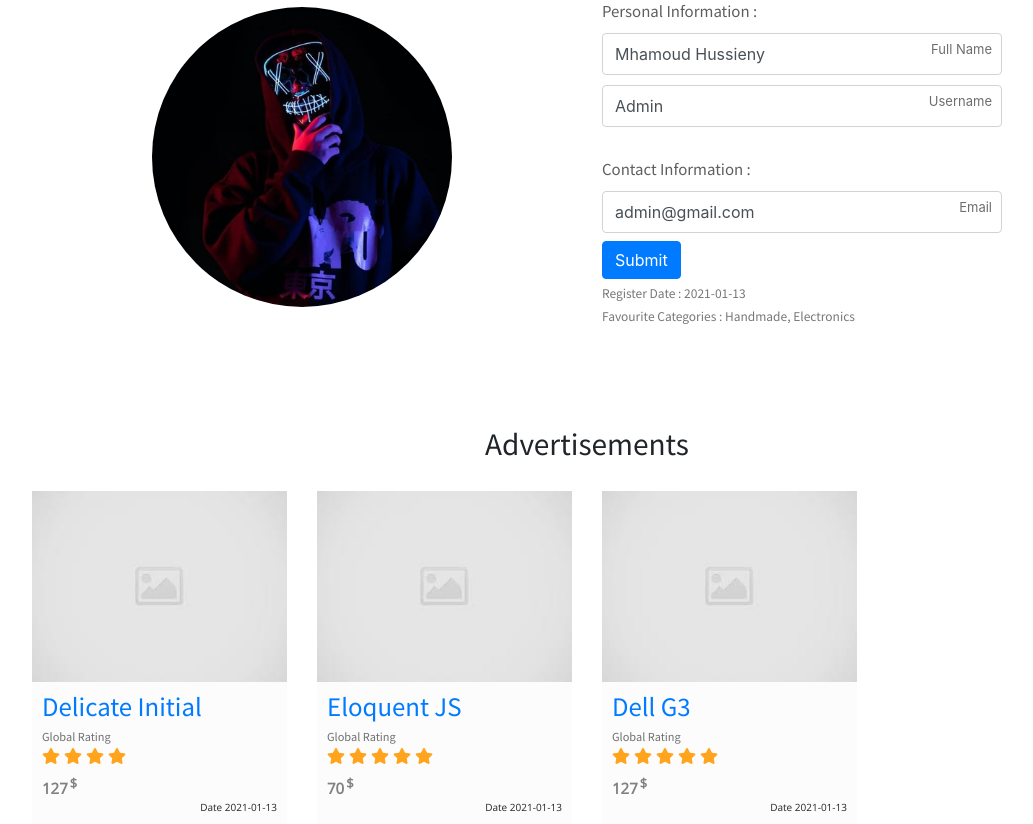
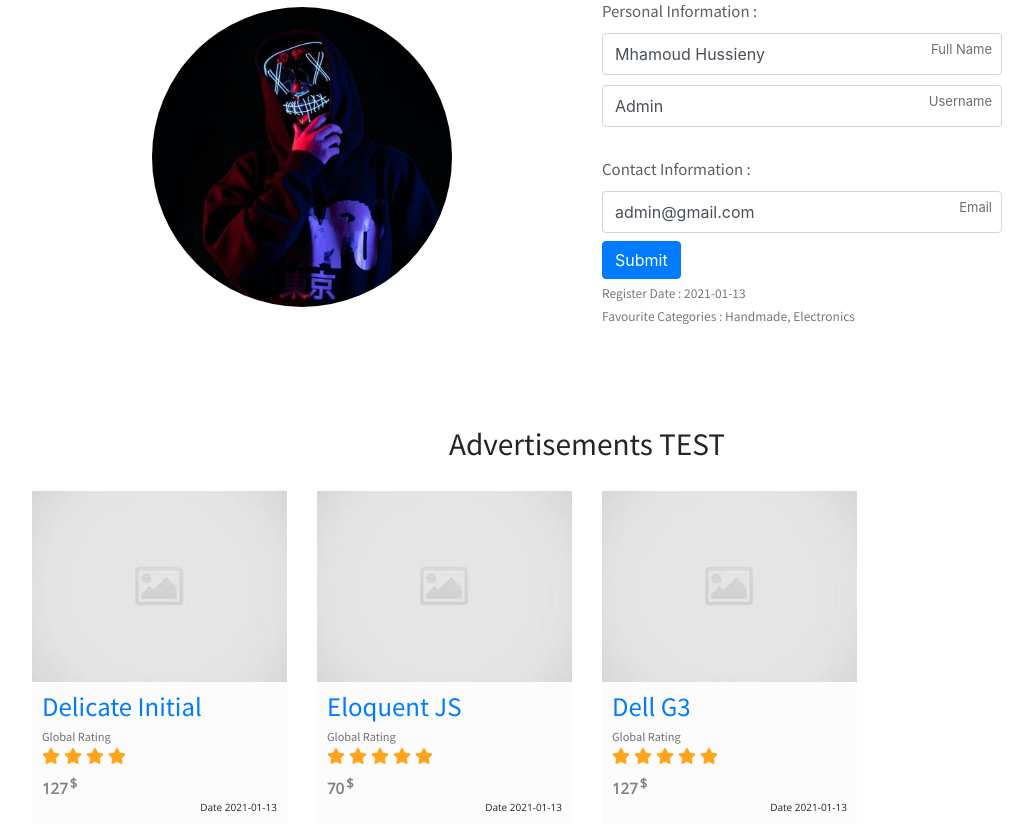
Before and after one commit to mel7ussieny/php-ecommerce, a PHP site: page /profile.php in a window 1280 px wide. Shown: the part 191-1015 px from the top of the page, without its empty margins (53-1086 px from the left). Run offline with PHP 8.4, Linux system fonts and the light colour scheme; a user stored in the database is signed in; data comes from the database, SQL or seed files in the repository; some libraries are stand-ins or nearby versions.

Commit message:
Do Changes

```diff
--- a/profile.php
+++ b/profile.php
@@ -54,7 +54,7 @@
 
                 <div class="col-12">
                     <div class="user-ads">
-                        <h3>Advertisements</h3>
+                        <h3>Advertisements TEST</h3>
                         <div class="row">
                         <?php
                             foreach(getItems("User_ID",$row['UserID']) as $item){
```
